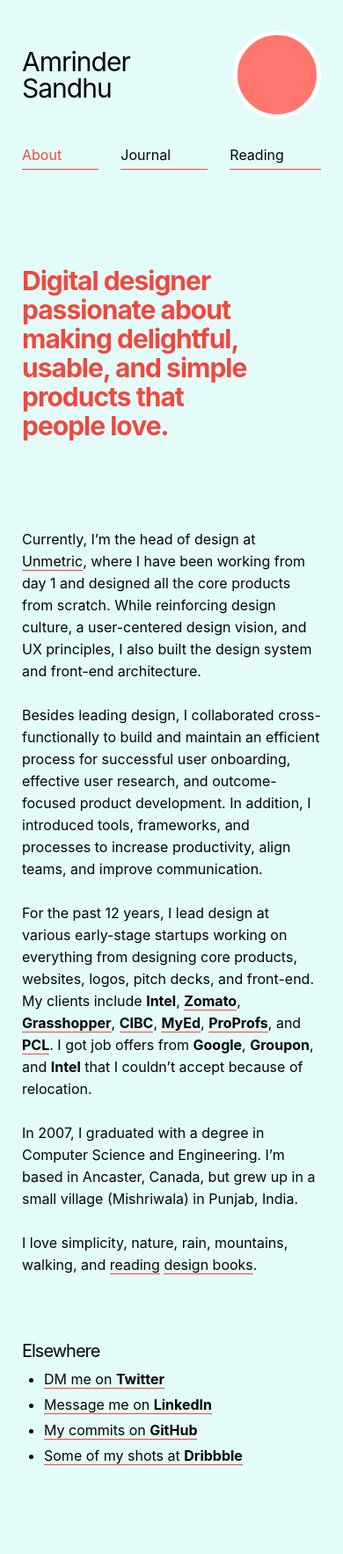
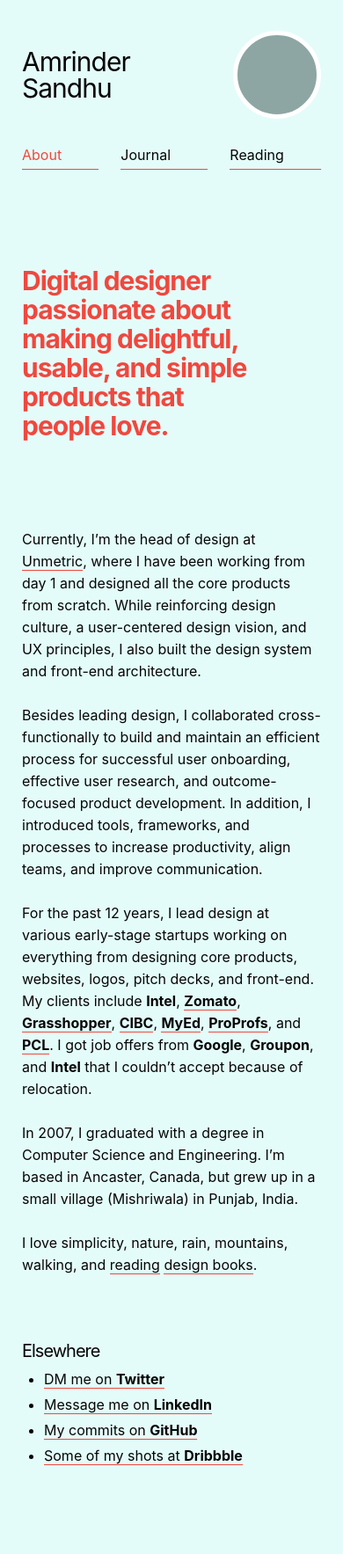
Before and after one commit to harjotgrewal/amrindersandhu, a Jekyll site: the page built from index.html, in a window 390 px wide. Shown: the whole page at 88% size. Built offline with Jekyll 4.4.1, drawn with Linux system fonts in a browser that asks for light colours; grey boxes are pictures that could not be loaded.

```diff
--- a/_scss/_components-header.scss
+++ b/_scss/_components-header.scss
@@ -54,7 +54,7 @@
         top: 35px;
         right: 25px;
         background: url('/assets/i/photos/amrinder-11.jpg') no-repeat center;
-        background-color: $theme-bg-bright-4;
+        background-color: $theme-bg-light-4;
         background-size: 100px 100px;
         border: 5px solid white;
         height: 100px;
--- a/_scss/_theme-base.scss
+++ b/_scss/_theme-base.scss
@@ -88,7 +88,7 @@
     .c-avatar {
 
         @include media-query(portable) {
-            background-color: $theme-bg-bright-1;
+            background-color: $theme-bg-light-1;
         }
     }
 
@@ -193,7 +193,7 @@
     .c-avatar {
 
         @include media-query(portable) {
-            background-color: $theme-bg-bright-3;
+            background-color: $theme-bg-light-3;
         }
     }
 
--- a/css/styles.css
+++ b/css/styles.css
@@ -909,7 +909,7 @@
       top: 35px;
       right: 25px;
       background: url("/assets/i/photos/amrinder-11.jpg") no-repeat center;
-      background-color: #00D1FF;
+      background-color: #FAF5E4;
       background-size: 100px 100px;
       border: 5px solid white;
       height: 100px;
@@ -1146,7 +1146,7 @@
     stroke: #EF483F; }
   @media screen and (max-width: 63.9375em) {
     .p-home .c-avatar {
-      background-color: #EF483F; } }
+      background-color: #E4FCF9; } }
   .p-home .c-nav__link--home {
     color: #EF483F; }
   .p-home .c-billboard {
@@ -1202,7 +1202,7 @@
     stroke: #01CD7D; }
   @media screen and (max-width: 63.9375em) {
     .p-books .c-avatar {
-      background-color: #01CD7D; } }
+      background-color: #FFF0E3; } }
   .p-books .c-nav__link--books {
     color: #01CD7D; }
   .p-books .c-billboard__title {
```
Also changed, not shown: 1 other file.
